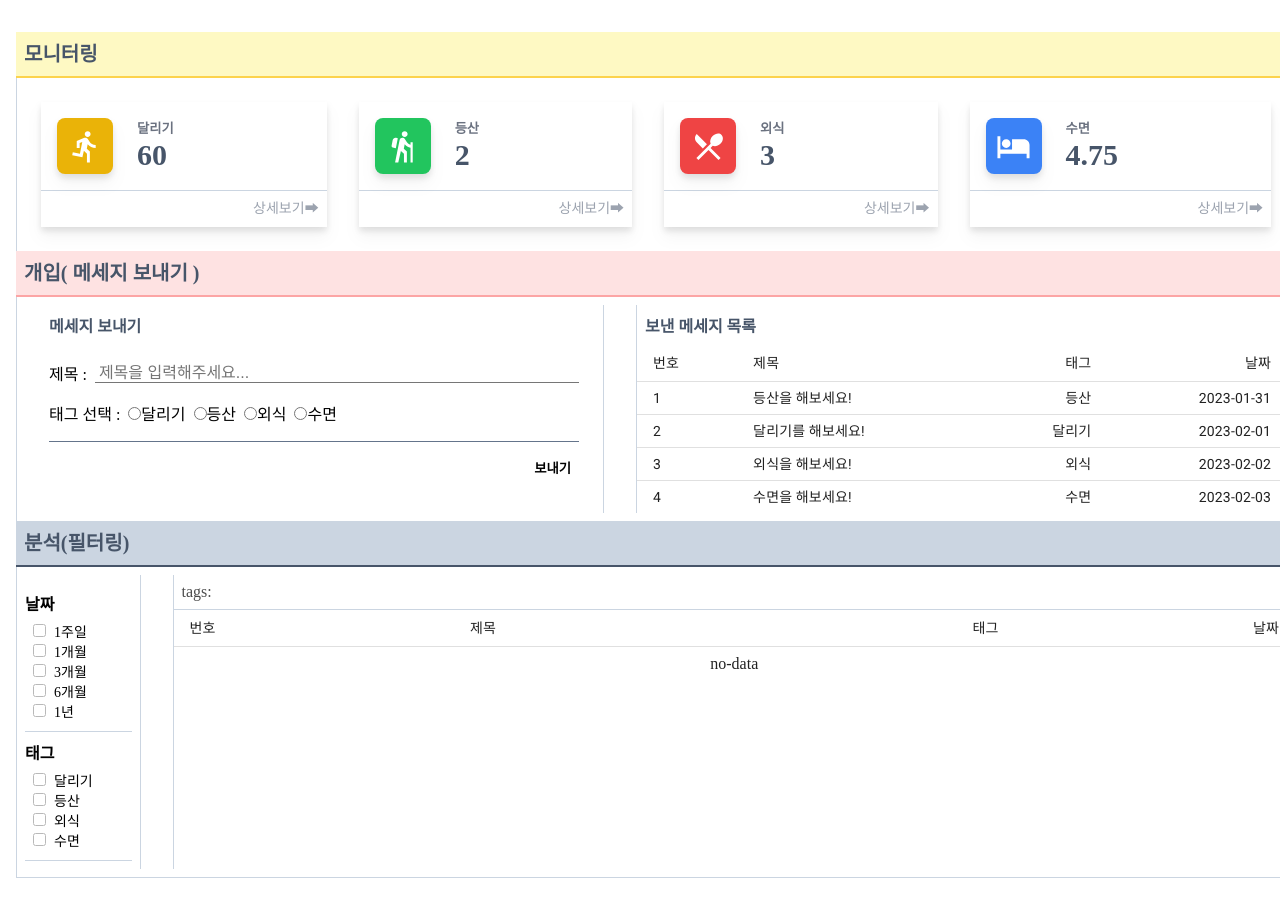
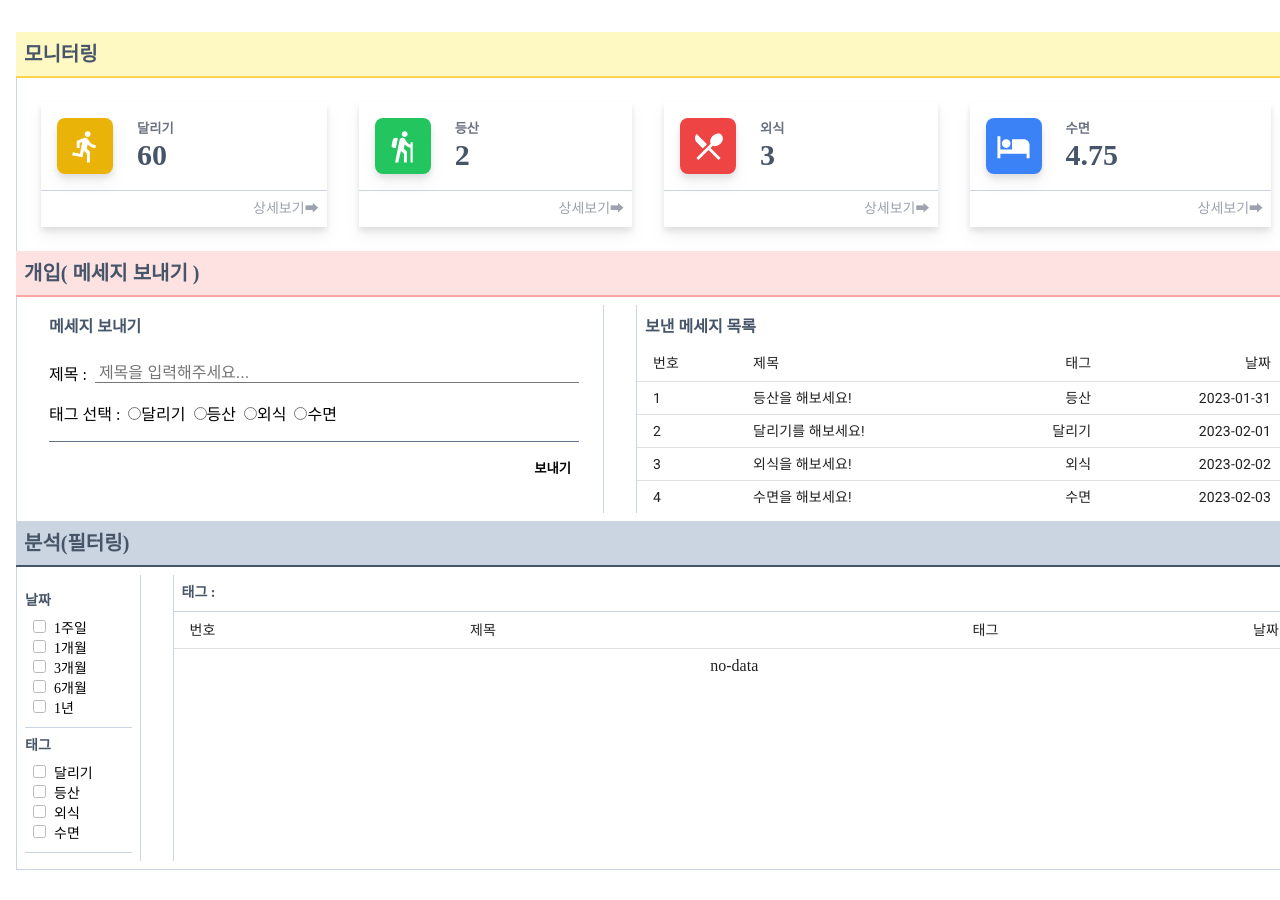
Before and after one commit to menomik1011/nextjs-ts-tailwind-dash, a Next.js app: page / in a window 1280 px wide. Shown: the top 900 px of the page. Built offline with nearby package versions, Linux system fonts and the light colour scheme.

Commit message:
edit css text

```diff
--- a/src/pages/index.tsx
+++ b/src/pages/index.tsx
@@ -196,7 +196,7 @@ export default function Home() {
           <div className="basis-1/12 p-2 bg-white mr-8 border-solid border-0 border-r-[1px] border-slate-300">
             {/* 날짜 필터 */}
             <div className="border-solid border-0 border-b-[1px] border-slate-300 py-2">
-              <h4 className="mb-2">날짜</h4>
+              <h4 className="mb-2 text-sm text-slate-600">날짜</h4>
               <ul className="list-none">
                 <li className="pl-2 py-1/2">
                   <label className="text-sm">
@@ -262,7 +262,7 @@ export default function Home() {
             </div>
             {/* 태그 */}
             <div className="border-solid border-0 border-b-[1px] border-slate-300 py-2">
-              <h4 className="mb-2">태그</h4>
+              <h4 className="mb-2 text-sm text-slate-600">태그</h4>
               <ul className="list-none">
                 <li className="pl-2 py-1/2">
                   <label className="text-sm">
@@ -317,8 +317,7 @@ export default function Home() {
           </div>
           <div className="grow bg-white border-solid border-0 border-l-[1px] border-slate-300">
             <div className="p-2 border-solid border-0 border-b-[1px] border-slate-300 ">
-              <span className="opacity-70">
-                tags:{" "}
+              <span className="mr-2 text-sm text-slate-600 font-bold">태그 : </span>
               {selectedTagInFilter.map((tag: string) => (
                 <button
                   key={tag}
@@ -327,8 +326,7 @@ export default function Home() {
                 >
                   {tag} X
                 </button>
-                ))}{" "}
-              </span>
+              ))}
             </div>
             <TableContainer component={Paper} style={{ boxShadow: "none" }}>
               <Table
```
Lines whose indentation alone changed are shown as unchanged.
